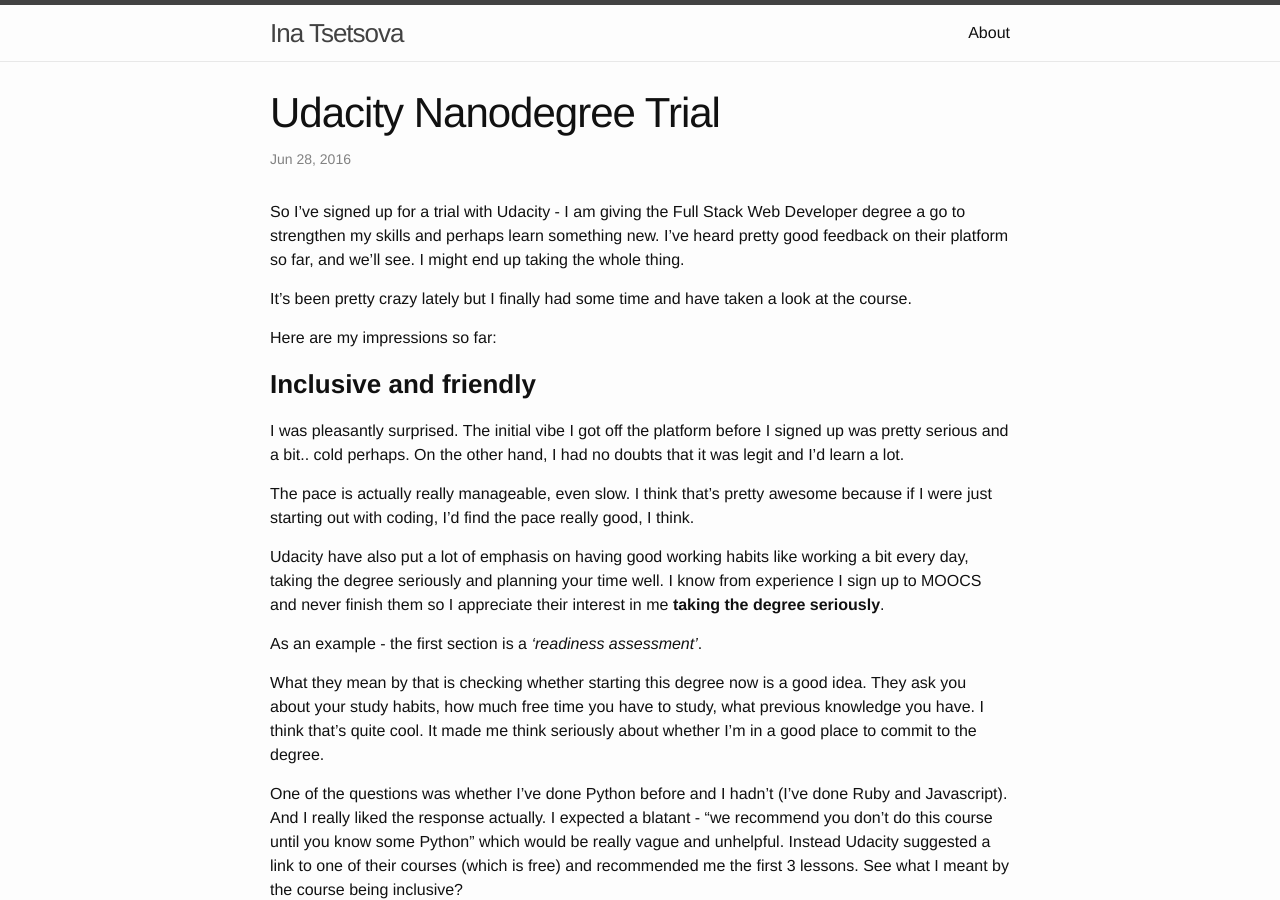
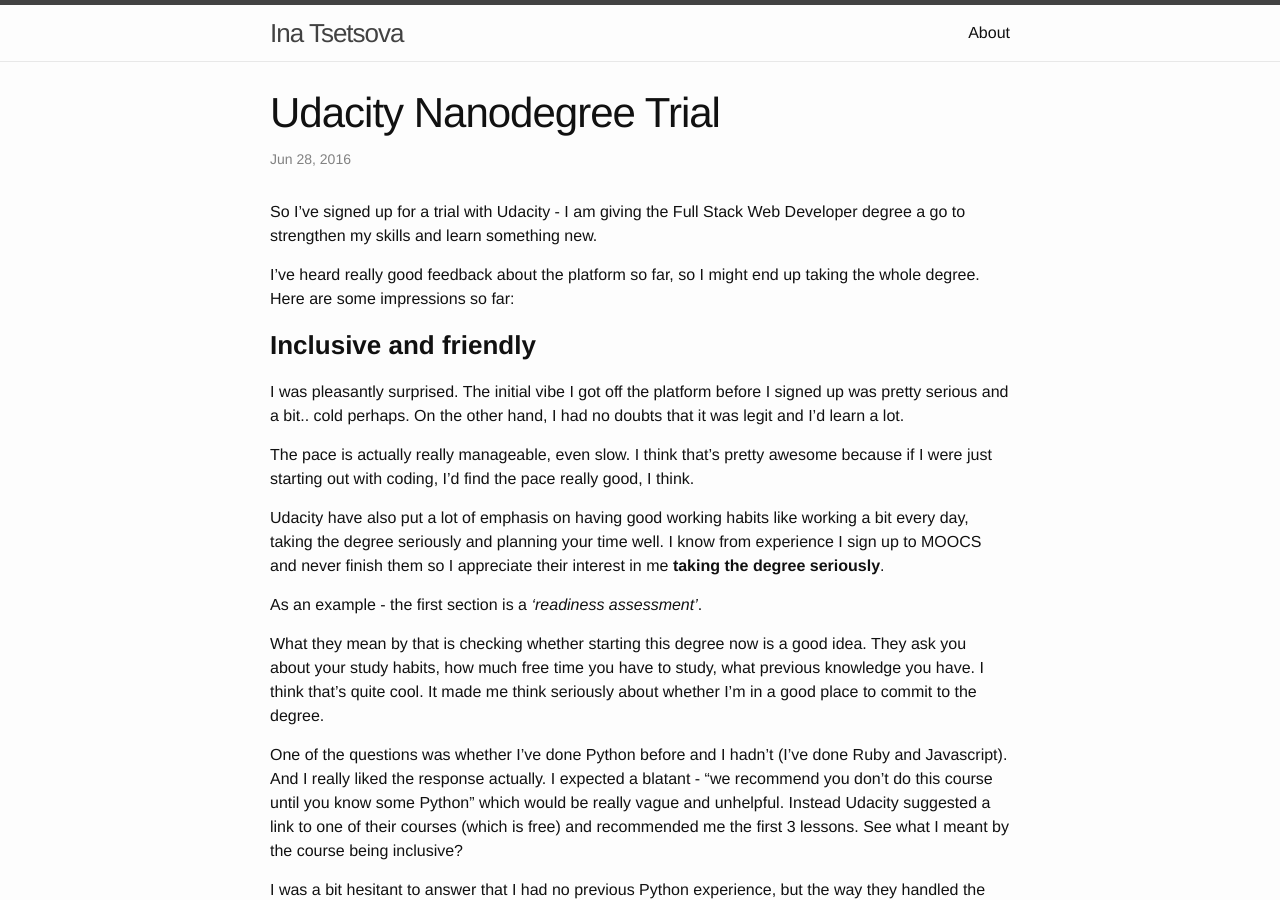
Before and after one commit to tsetsova/tsetsova.github.io, a Jekyll site: the page built from _posts/2016-06-28-udacity-nanodegree-trial.markdown, in a window 1280 px wide and 900 px high. Built offline with Jekyll 4.4.1, drawn with Linux system fonts in a browser that asks for light colours.

Commit message:
edits udacity blog post

```diff
--- a/_posts/2016-06-28-udacity-nanodegree-trial.markdown
+++ b/_posts/2016-06-28-udacity-nanodegree-trial.markdown
@@ -4,11 +4,9 @@
 date:   2016-06-28 11:29:01 +0100
 categories: udacity
 ---
-So I've signed up for a trial with Udacity - I am giving the Full Stack Web Developer degree a go to strengthen my skills and perhaps learn something new. I've heard pretty good feedback on their platform so far, and we'll see. I might end up taking the whole thing.
+So I've signed up for a trial with Udacity - I am giving the Full Stack Web Developer degree a go to strengthen my skills and learn something new.
 
-It's been pretty crazy lately but I finally had some time and have taken a look at the course.
-
-Here are my impressions so far:
+I've heard really good feedback about the platform so far, so I might end up taking the whole degree. Here are some impressions so far:
 
 ### **Inclusive and friendly**
 
```
